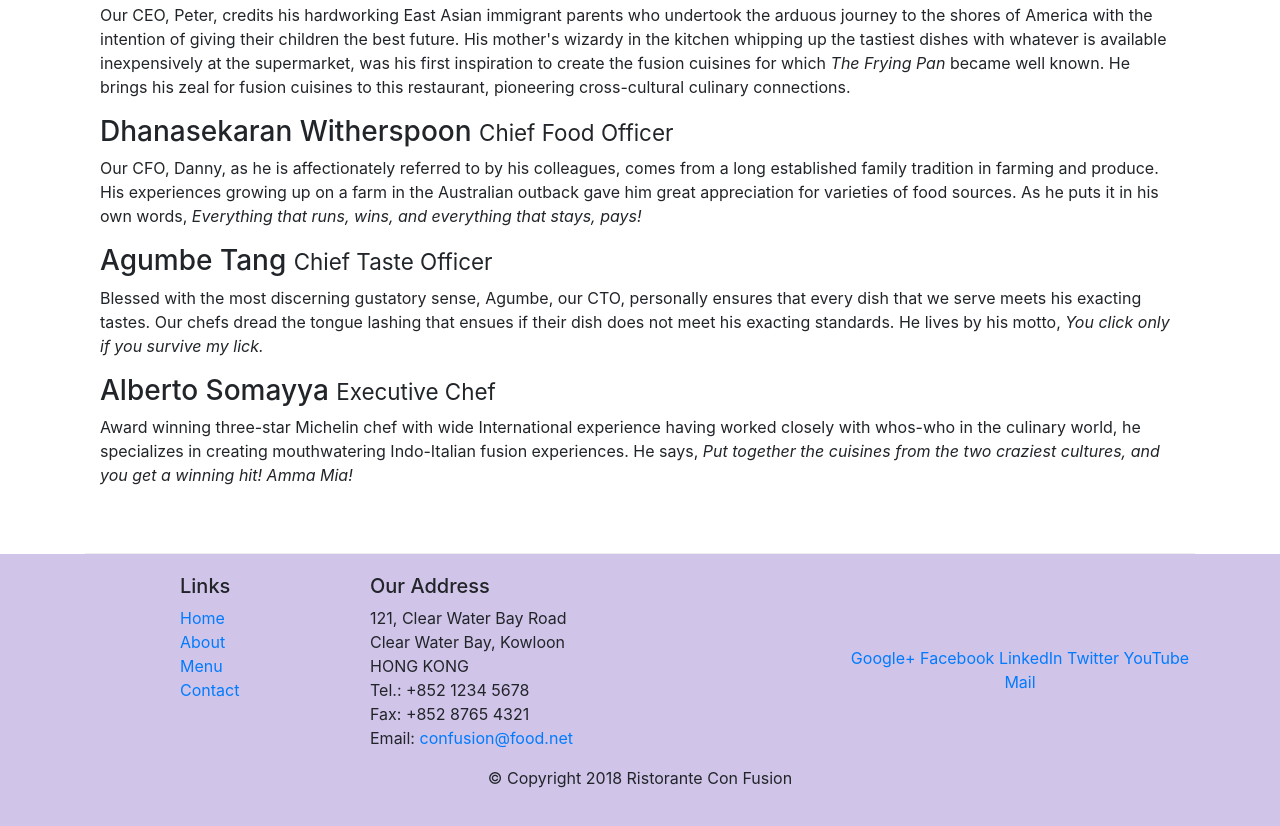
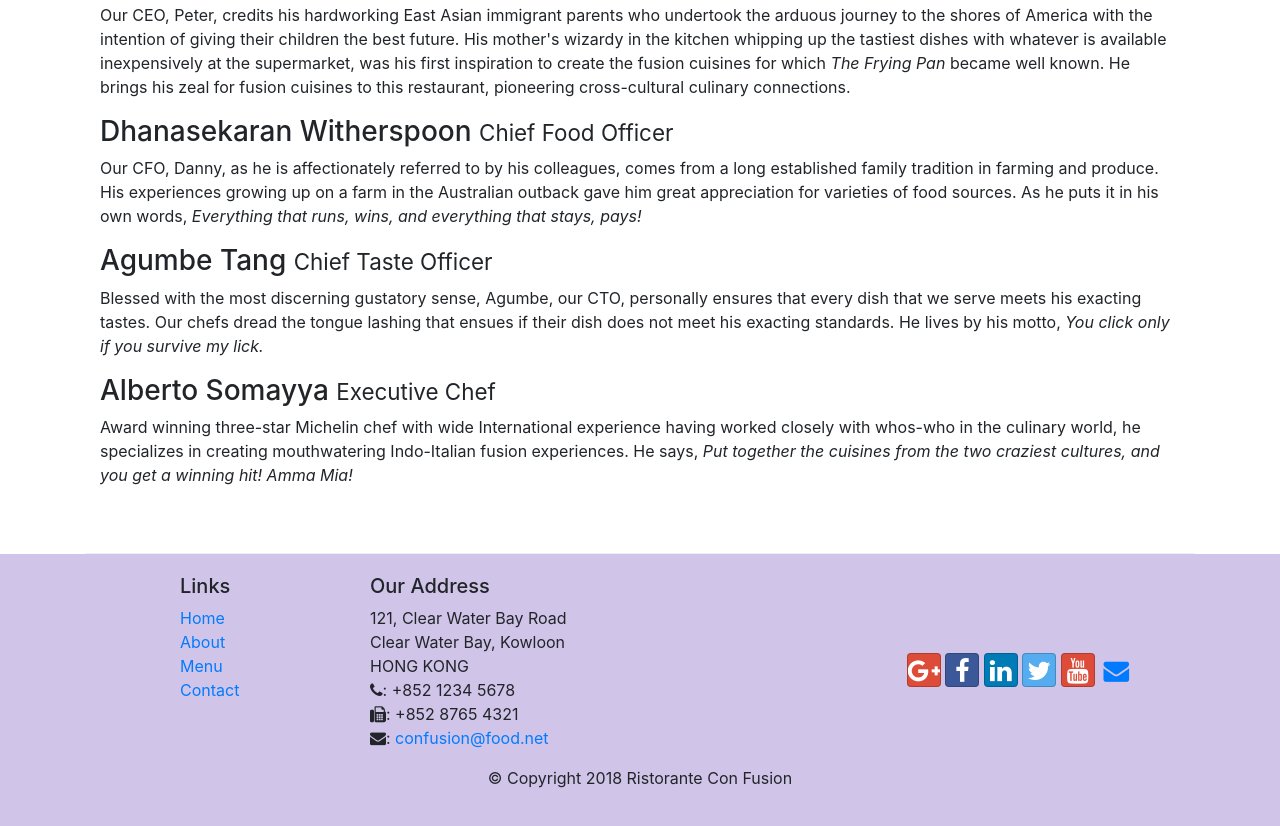
Before and after one commit to Enragedsaturday/Enragedsaturday.github.io, a website: page aboutus.html in a window 1280 px wide. Shown: the part 977-1803 px from the top of the page. Drawn offline with nearby package versions, Linux system fonts and the light colour scheme.

Commit message:
icon fonts

```diff
--- a/aboutus.html
+++ b/aboutus.html
@@ -9,6 +9,8 @@
 
         <!-- Bootstrap CSS -->
         <link rel="stylesheet" href="https://maxcdn.bootstrapcdn.com/bootstrap/4.0.0/css/bootstrap.min.css" integrity="sha384-Gn5384xqQ1aoWXA+058RXPxPg6fy4IWvTNh0E263XmFcJlSAwiGgFAW/dAiS6JXm" crossorigin="anonymous">
+        <link rel="stylesheet" href="https://cdnjs.cloudflare.com/ajax/libs/font-awesome/4.7.0/css/font-awesome.min.css">
+        <link rel="stylesheet" href="https://cdnjs.cloudflare.com/ajax/libs/bootstrap-social/5.1.1/bootstrap-social.min.css">
         <link rel="stylesheet" href="css/styles.css">
         <title>Ristorante Con Fusion: About Us</title>
     </head>
@@ -100,19 +102,19 @@
 		              121, Clear Water Bay Road<br>
 		              Clear Water Bay, Kowloon<br>
 		              HONG KONG<br>
-		              Tel.: +852 1234 5678<br>
-		              Fax: +852 8765 4321<br>
-		              Email: <a href="mailto:confusion@food.net">confusion@food.net</a>
+		              <i class="fa fa-phone fa-md"></i>: +852 1234 5678<br>
+		              <i class="fa fa-fax fa-md"></i>: +852 8765 4321<br>
+		              <i class="fa fa-envelope fa-md"></i>: <a href="mailto:confusion@food.net">confusion@food.net</a>
 		           </address>
                 </div>
                 <div class="col-12 col-sm-4 align-self-center">
                     <div class="text-center">
-                        <a href="http://google.com/+">Google+</a>
-                        <a href="http://www.facebook.com/profile.php?id=">Facebook</a>
-                        <a href="http://www.linkedin.com/in/">LinkedIn</a>
-                        <a href="http://twitter.com/">Twitter</a>
-                        <a href="http://youtube.com/">YouTube</a>
-                        <a href="mailto:">Mail</a>
+                        <a class="btn btn-social-icon btn-google" href="http://google.com/+"><i class="fa fa-google-plus"></i></a>
+                        <a class="btn btn-social-icon btn-facebook" href="http://www.facebook.com/profile.php?id="><i class="fa fa-facebook"></i></a>
+                        <a class="btn btn-social-icon btn-linkedin"href="http://www.linkedin.com/in/"><i class="fa fa-linkedin"></i></a>
+                        <a class="btn btn-social-icon btn-twitter"href="http://twitter.com/"><i class="fa fa-twitter"></i></a>
+                        <a class="btn btn-social-icon btn-google"href="http://youtube.com/"><i class="fa fa-youtube"></i></a>
+                        <a class="btn btn-social-icon"href="mailto:confusion@food.net"><i class="fa fa-envelope"></i></a>
                     </div>
                 </div>
            </div>
```
Also changed, not shown: index.html (+15 -13 lines).
